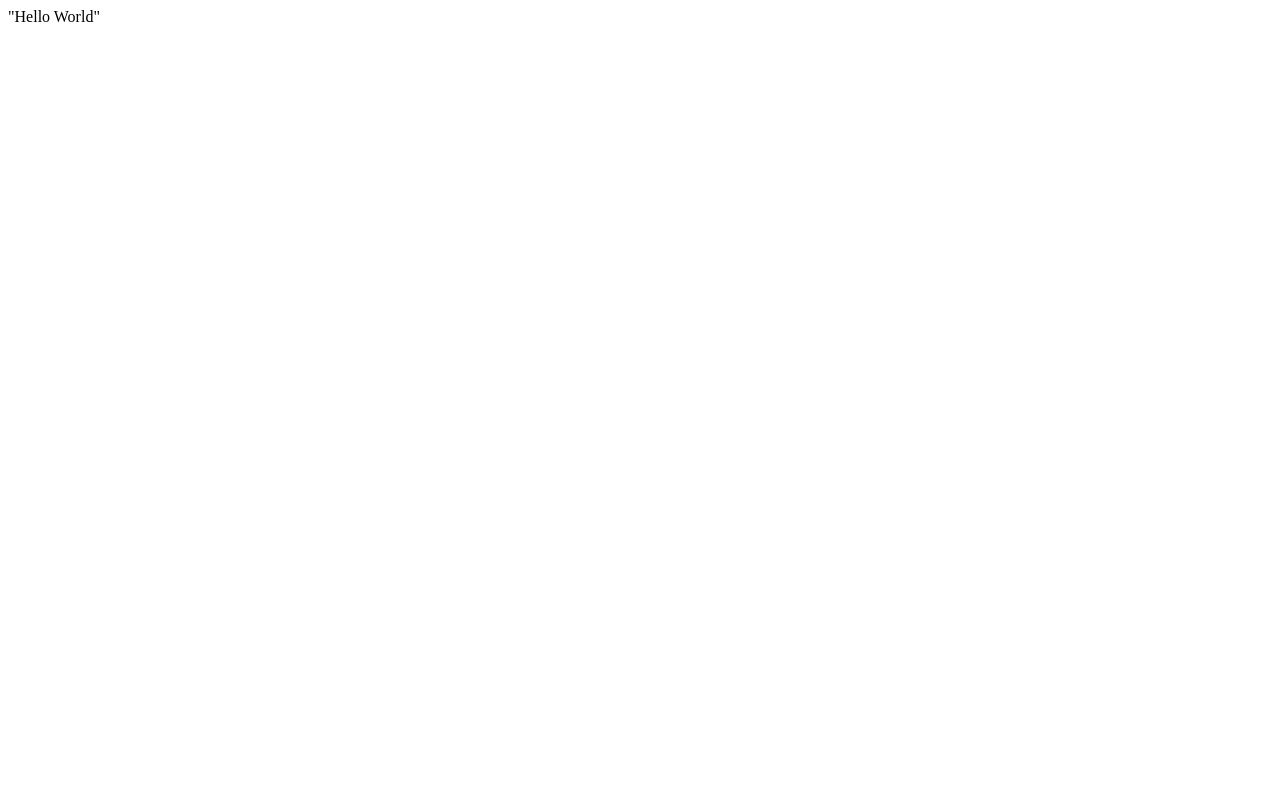
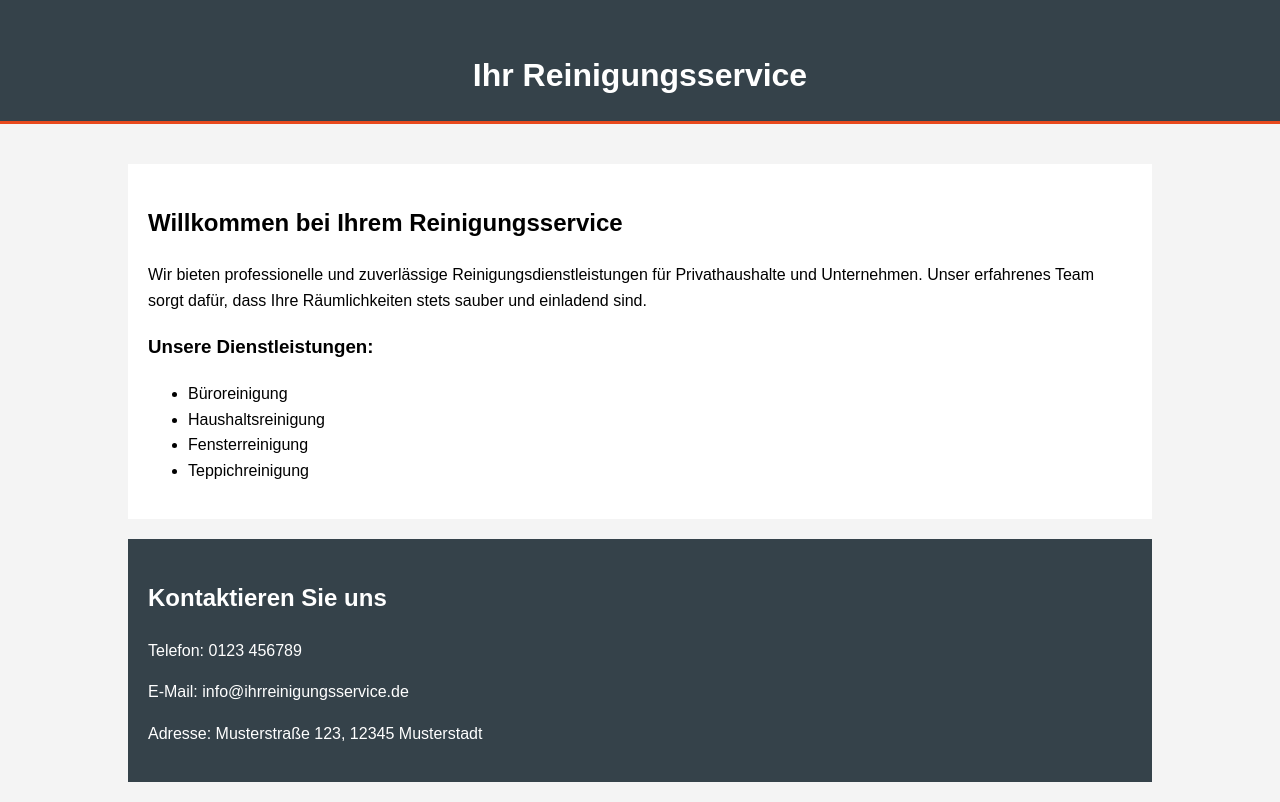
Before and after one commit to nemi-reinigung/nemi-reinigung.github.io, a plain HTML site: page index.html in a window 1280 px wide. Drawn offline with Linux system fonts and the light colour scheme.

Commit message:
simple example

```diff
--- a/index.html
+++ b/index.html
@@ -1 +1,73 @@
-"Hello World"
+<!DOCTYPE html>
+<html lang="de">
+<head>
+    <meta charset="UTF-8">
+    <meta name="viewport" content="width=device-width, initial-scale=1.0">
+    <title>Ihr Reinigungsservice - Professionell und Zuverlässig</title>
+    <style>
+        body {
+            font-family: Arial, sans-serif;
+            line-height: 1.6;
+            margin: 0;
+            padding: 0;
+            background-color: #f4f4f4;
+        }
+        .container {
+            width: 80%;
+            margin: auto;
+            overflow: hidden;
+            padding: 20px;
+        }
+        header {
+            background: #35424a;
+            color: white;
+            padding-top: 30px;
+            min-height: 70px;
+            border-bottom: #e8491d 3px solid;
+        }
+        header h1 {
+            margin: 0;
+            text-align: center;
+        }
+        .content {
+            margin-top: 20px;
+            background: white;
+            padding: 20px;
+        }
+        .contact {
+            background: #35424a;
+            color: white;
+            padding: 20px;
+            margin-top: 20px;
+        }
+    </style>
+</head>
+<body>
+    <header>
+        <div class="container">
+            <h1>Ihr Reinigungsservice</h1>
+        </div>
+    </header>
+
+    <div class="container">
+        <div class="content">
+            <h2>Willkommen bei Ihrem Reinigungsservice</h2>
+            <p>Wir bieten professionelle und zuverlässige Reinigungsdienstleistungen für Privathaushalte und Unternehmen. Unser erfahrenes Team sorgt dafür, dass Ihre Räumlichkeiten stets sauber und einladend sind.</p>
+            <h3>Unsere Dienstleistungen:</h3>
+            <ul>
+                <li>Büroreinigung</li>
+                <li>Haushaltsreinigung</li>
+                <li>Fensterreinigung</li>
+                <li>Teppichreinigung</li>
+            </ul>
+        </div>
+
+        <div class="contact">
+            <h2>Kontaktieren Sie uns</h2>
+            <p>Telefon: 0123 456789</p>
+            <p>E-Mail: info@ihrreinigungsservice.de</p>
+            <p>Adresse: Musterstraße 123, 12345 Musterstadt</p>
+        </div>
+    </div>
+</body>
+</html>
```
